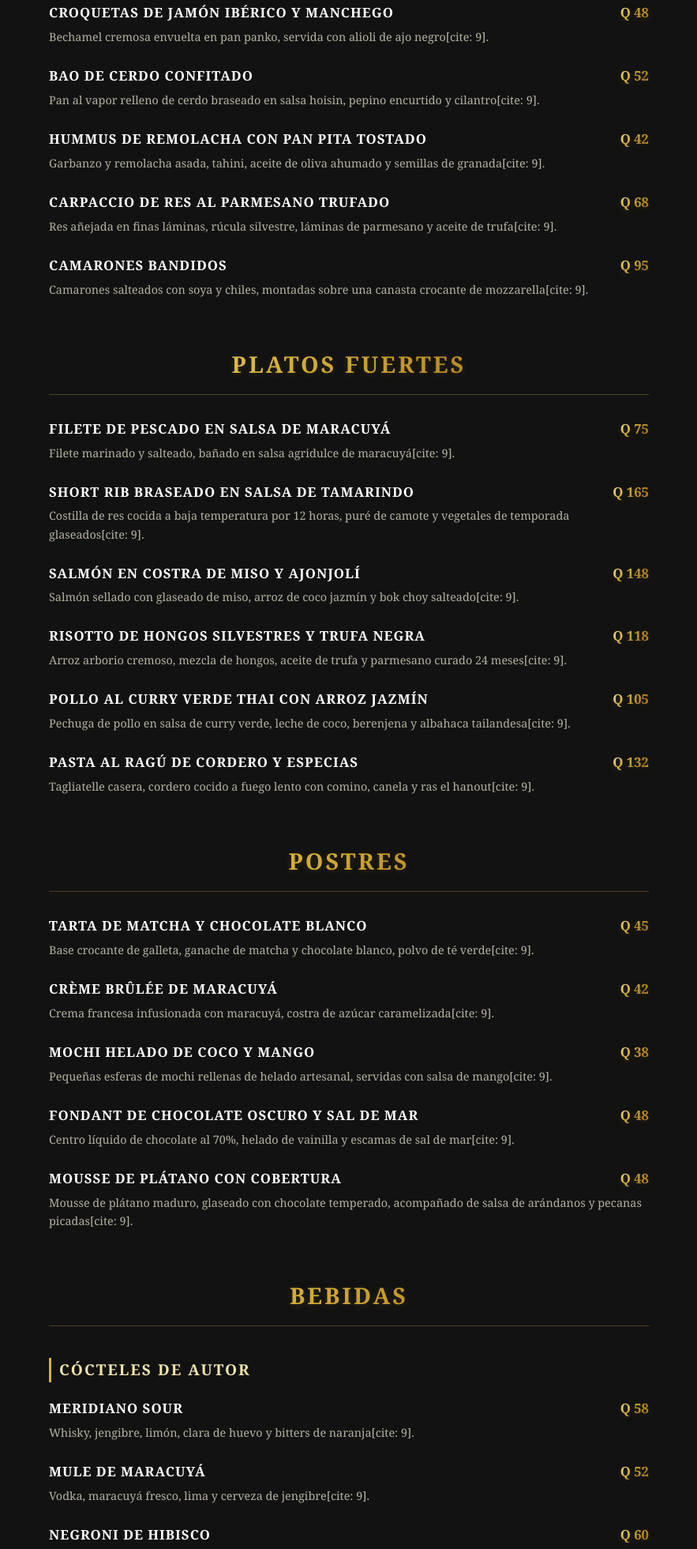
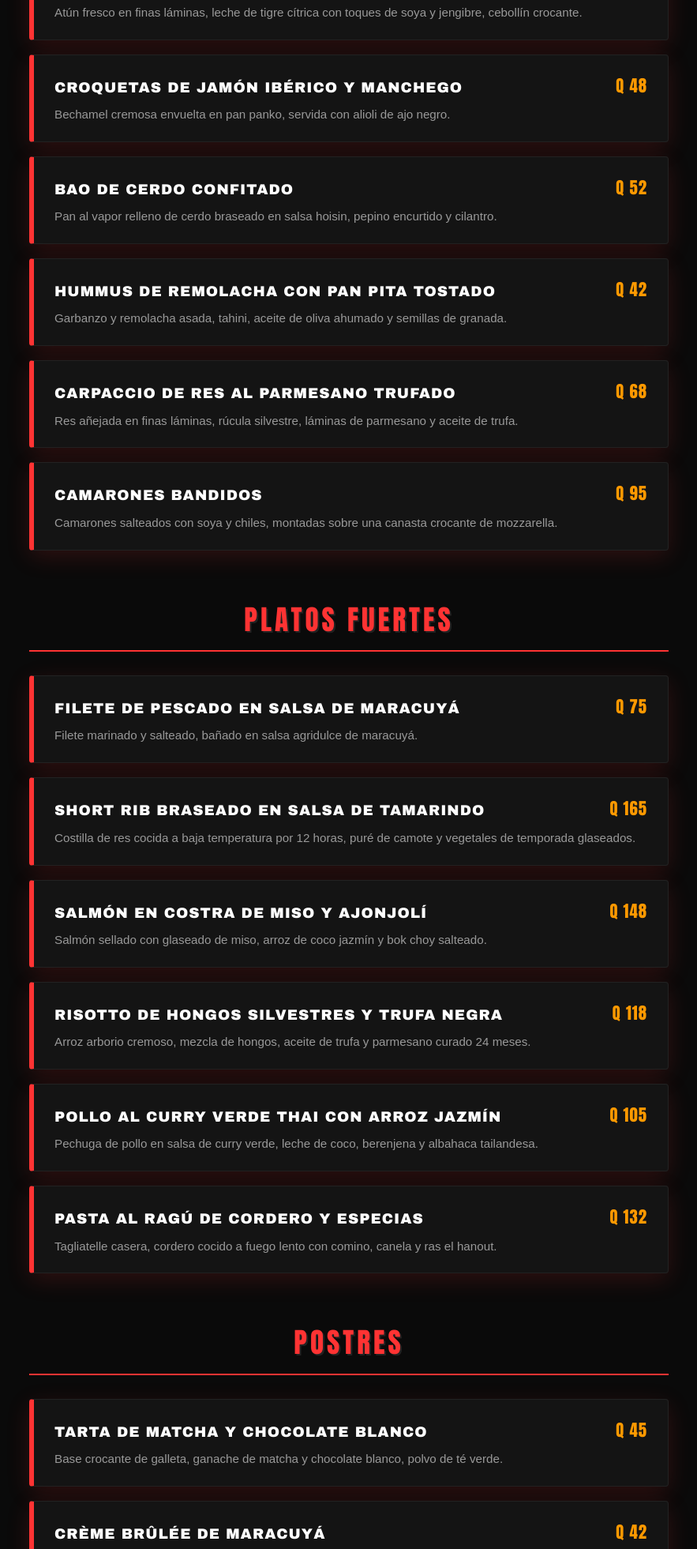
Before and after one commit to kike007P/PINCHE-SABOR, a plain HTML site: page index.html in a window 1280 px wide. Shown: the part 839-2800 px from the top of the page at 79% size, without its empty margins (198-1081 px from the left). Drawn offline with Linux system fonts and the light colour scheme.

Commit message:
Add files via upload

```diff
--- a/index.html
+++ b/index.html
@@ -3,15 +3,17 @@
 <head>
     <meta charset="UTF-8">
     <meta name="viewport" content="width=device-width, initial-scale=1.0">
-    <title>La Botánica del Autor | Menú Minimalista</title>
+    <title>PINCHE SABOR | Rebeldía Culinaria</title>
     <style>
         :root {
-            --color-fondo: #121212;
-            --color-texto: #e0d8c3;
-            --color-dorado-1: #d4af37;
-            --color-dorado-2: #f3e5ab;
-            --color-dorado-3: #aa771c;
+            --color-fondo: #0a0a0a; /* Negro urbano profundo */
+            --color-tarjeta: #141414; /* Gris ultra oscuro para contraste */
+            --color-texto: #f0f0f0; /* Blanco rasante para máxima lectura */
+            --color-secundario: #999999; /* Gris desgastado */
+            --color-acento: #ff3333; /* Rojo rebelde / carmesí */
+            --color-acento-secundario: #ff9900; /* Toque fuego/ámbar */
             --color-blanco: #ffffff;
+            --sombra-rebelde: 0 8px 30px rgba(255, 51, 51, 0.15);
         }
 
         * {
@@ -21,7 +23,7 @@
         body {
             margin: 0;
             padding: 0;
-            font-family: 'Georgia', serif;
+            font-family: 'Impact', 'Arial Black', sans-serif;
             background-color: var(--color-fondo);
             color: var(--color-texto);
             line-height: 1.6;
@@ -34,70 +36,88 @@
             justify-content: center;
             align-items: center;
             text-align: center;
-            background: linear-gradient(rgba(18, 18, 18, 0.85), rgba(18, 18, 18, 0.95)), url('https://images.unsplash.com/photo-1544025162-d76694265947?ixlib=rb-1.2.1&auto=format&fit=crop&w=1950&q=80') center/cover;
+            background: linear-gradient(rgba(10, 10, 10, 0.8), rgba(10, 10, 10, 0.95)), url('https://images.unsplash.com/photo-1514933651103-005eec06c04b?ixlib=rb-1.2.1&auto=format&fit=crop&w=1950&q=80') center/cover;
             padding: 20px;
+            border-bottom: 4px solid var(--color-acento);
         }
 
         .logo-emblem {
-            width: 150px;
+            width: 340px; /* Logo mucho más grande y protagónico */
             height: auto;
-            margin-bottom: 20px;
-            filter: drop-shadow(0px 8px 20px rgba(0, 0, 0, 0.9));
-        }
-
-        .gold-text {
-            background: linear-gradient(135deg, var(--color-dorado-2) 0%, var(--color-dorado-1) 40%, var(--color-dorado-3) 80%, var(--color-dorado-2) 100%);
-            -webkit-background-clip: text;
-            -webkit-text-fill-color: transparent;
-            text-shadow: 0px 2px 10px rgba(212, 175, 55, 0.15);
+            margin-bottom: 15px;
+            filter: drop-shadow(0px 8px 20px rgba(0, 0, 0, 0.95));
+            background: transparent;
+            border: none;
+            border-radius: 0;
+            padding: 0;
         }
 
         h1 {
-            font-size: 2.8rem;
-            margin-bottom: 10px;
+            font-size: 3.2rem;
+            margin-bottom: 5px;
             letter-spacing: 4px;
             text-transform: uppercase;
+            color: var(--color-blanco);
+            text-shadow: 3px 3px 0px var(--color-acento);
         }
 
         .eslogan {
-            font-size: 1.15rem;
+            font-size: 1.2rem;
             font-style: italic;
-            color: var(--color-dorado-2);
+            color: var(--color-acento-secundario);
             max-width: 500px;
-            letter-spacing: 1.5px;
-            opacity: 0.9;
+            letter-spacing: 2px;
+            font-family: 'Arial', sans-serif;
+            font-weight: bold;
         }
 
         .menu-section {
-            padding: 50px 20px;
-            max-width: 800px;
+            padding: 60px 20px;
+            max-width: 850px;
             margin: 0 auto;
         }
 
         .categoria-titulo {
             text-align: center;
-            font-size: 1.8rem;
+            font-size: 2.2rem;
             margin-top: 60px;
             margin-bottom: 30px;
-            border-bottom: 1px solid rgba(212, 175, 55, 0.3);
-            padding-bottom: 15px;
+            color: var(--color-acento);
             text-transform: uppercase;
-            letter-spacing: 3px;
+            letter-spacing: 4px;
+            text-shadow: 2px 2px 0px rgba(255, 255, 255, 0.1);
+            border-bottom: 2px solid var(--color-acento);
+            padding-bottom: 10px;
         }
 
         .subcategoria-titulo {
-            font-size: 1.2rem;
-            color: var(--color-dorado-2);
+            font-size: 1.4rem;
+            color: var(--color-acento-secundario);
             margin-top: 40px;
             margin-bottom: 20px;
             text-transform: uppercase;
             letter-spacing: 2px;
-            border-left: 3px solid var(--color-dorado-1);
-            padding-left: 10px;
+            border-left: 5px solid var(--color-acento-secundario);
+            padding-left: 12px;
+            font-family: 'Arial Black', sans-serif;
         }
 
         .platillo-container {
-            margin-bottom: 25px;
+            background-color: var(--color-tarjeta);
+            padding: 22px 26px;
+            margin-bottom: 18px;
+            border-radius: 4px;
+            box-shadow: var(--sombra-rebelde);
+            border-left: 6px solid var(--color-acento);
+            border-right: 1px solid #222;
+            border-top: 1px solid #222;
+            border-bottom: 1px solid #222;
+            transition: transform 0.2s ease, border-color 0.2s ease;
+        }
+
+        .platillo-container:hover {
+            transform: scale(1.01);
+            border-color: var(--color-acento-secundario);
         }
 
         .platillo {
@@ -108,32 +128,39 @@
         }
 
         .nombre-platillo {
-            font-weight: bold;
-            font-size: 1.05rem;
+            font-family: 'Arial Black', sans-serif;
+            font-size: 1.15rem;
             text-transform: uppercase;
             color: var(--color-blanco);
             letter-spacing: 1px;
         }
 
         .precio {
-            font-weight: bold;
-            font-size: 1.05rem;
+            font-family: 'Impact', sans-serif;
+            font-size: 1.3rem;
+            color: var(--color-acento-secundario);
             white-space: nowrap;
+            letter-spacing: 1px;
         }
 
         .descripcion {
-            font-size: 0.9rem;
-            color: #b5b0a1;
-            margin-top: 5px;
+            font-family: 'Arial', sans-serif;
+            font-size: 0.95rem;
+            color: var(--color-secundario);
+            margin-top: 8px;
             margin-bottom: 0;
+            line-height: 1.5;
         }
 
         footer {
             text-align: center;
-            padding: 50px 20px;
-            background-color: #0b0b0b;
-            border-top: 1px solid rgba(212, 175, 55, 0.2);
+            padding: 60px 20px;
+            background-color: #050505;
+            color: var(--color-texto);
+            font-family: 'Arial', sans-serif;
             font-size: 0.95rem;
+            margin-top: 80px;
+            border-top: 3px solid var(--color-acento);
         }
 
         .footer-content {
@@ -143,16 +170,24 @@
 
         .footer-content p {
             margin: 8px 0;
-            color: #b5b0a1;
+            color: #b0b0b0;
+        }
+
+        .footer-titulo {
+            color: var(--color-acento);
+            font-family: 'Impact', sans-serif;
+            font-size: 1.8rem;
+            letter-spacing: 3px;
+            text-transform: uppercase;
         }
 
         @media (max-width: 600px) {
+            .logo-emblem {
+                width: 240px; /* Tamaño adaptado para móviles */
+            }
             h1 {
-                font-size: 2rem;
+                font-size: 2.2rem;
                 letter-spacing: 2px;
-            }
-            .eslogan {
-                font-size: 1rem;
             }
             .menu-section {
                 padding: 30px 15px;
@@ -160,11 +195,11 @@
             .platillo {
                 flex-direction: column;
                 align-items: flex-start;
-                gap: 2px;
+                gap: 6px;
             }
             .precio {
                 align-self: flex-end;
-                margin-top: -20px;
+                margin-top: -28px;
             }
         }
     </style>
@@ -172,150 +207,150 @@
 <body>
 
     <header class="hero">
-        <img src="logo.png" alt="La Botánica del Autor" class="logo-emblem">
-        <h1 class="gold-text">La Botánica del Autor</h1>
-        <p class="eslogan">Donde la naturaleza se vuelve arte en el plato.</p>
+        <img src="logo.png" alt="Pinche Sabor" class="logo-emblem">
+        <h1>Pinche Sabor</h1>
+        <p class="eslogan">Sin reglas. Cocina brava y de autor sin pretensiones.</p>
     </header>
 
     <section id="menu" class="menu-section">
 
         <!-- ENTRADAS -->
-        <h2 class="categoria-titulo gold-text">Entradas</h2>
+        <h2 class="categoria-titulo">Entradas</h2>
 
         <div class="platillo-container">
-            <div class="platillo"><span class="nombre-platillo">Tiradito Nikkei de Atún</span><span class="precio gold-text">Q 65</span></div>
-            <p class="descripcion">Atún fresco en finas láminas, leche de tigre cítrica con toques de soya y jengibre, cebollín crocante[cite: 9].</p>
+            <div class="platillo"><span class="nombre-platillo">Tiradito Nikkei de Atún</span><span class="precio">Q 65</span></div>
+            <p class="descripcion">Atún fresco en finas láminas, leche de tigre cítrica con toques de soya y jengibre, cebollín crocante.</p>
         </div>
 
         <div class="platillo-container">
-            <div class="platillo"><span class="nombre-platillo">Croquetas de Jamón Ibérico y Manchego</span><span class="precio gold-text">Q 48</span></div>
-            <p class="descripcion">Bechamel cremosa envuelta en pan panko, servida con alioli de ajo negro[cite: 9].</p>
+            <div class="platillo"><span class="nombre-platillo">Croquetas de Jamón Ibérico y Manchego</span><span class="precio">Q 48</span></div>
+            <p class="descripcion">Bechamel cremosa envuelta en pan panko, servida con alioli de ajo negro.</p>
         </div>
 
         <div class="platillo-container">
-            <div class="platillo"><span class="nombre-platillo">Bao de Cerdo Confitado</span><span class="precio gold-text">Q 52</span></div>
-            <p class="descripcion">Pan al vapor relleno de cerdo braseado en salsa hoisin, pepino encurtido y cilantro[cite: 9].</p>
+            <div class="platillo"><span class="nombre-platillo">Bao de Cerdo Confitado</span><span class="precio">Q 52</span></div>
+            <p class="descripcion">Pan al vapor relleno de cerdo braseado en salsa hoisin, pepino encurtido y cilantro.</p>
         </div>
 
         <div class="platillo-container">
-            <div class="platillo"><span class="nombre-platillo">Hummus de Remolacha con Pan Pita Tostado</span><span class="precio gold-text">Q 42</span></div>
-            <p class="descripcion">Garbanzo y remolacha asada, tahini, aceite de oliva ahumado y semillas de granada[cite: 9].</p>
+            <div class="platillo"><span class="nombre-platillo">Hummus de Remolacha con Pan Pita Tostado</span><span class="precio">Q 42</span></div>
+            <p class="descripcion">Garbanzo y remolacha asada, tahini, aceite de oliva ahumado y semillas de granada.</p>
         </div>
 
         <div class="platillo-container">
-            <div class="platillo"><span class="nombre-platillo">Carpaccio de Res al Parmesano Trufado</span><span class="precio gold-text">Q 68</span></div>
-            <p class="descripcion">Res añejada en finas láminas, rúcula silvestre, láminas de parmesano y aceite de trufa[cite: 9].</p>
+            <div class="platillo"><span class="nombre-platillo">Carpaccio de Res al Parmesano Trufado</span><span class="precio">Q 68</span></div>
+            <p class="descripcion">Res añejada en finas láminas, rúcula silvestre, láminas de parmesano y aceite de trufa.</p>
         </div>
 
         <div class="platillo-container">
-            <div class="platillo"><span class="nombre-platillo">Camarones Bandidos</span><span class="precio gold-text">Q 95</span></div>
-            <p class="descripcion">Camarones salteados con soya y chiles, montadas sobre una canasta crocante de mozzarella[cite: 9].</p>
+            <div class="platillo"><span class="nombre-platillo">Camarones Bandidos</span><span class="precio">Q 95</span></div>
+            <p class="descripcion">Camarones salteados con soya y chiles, montadas sobre una canasta crocante de mozzarella.</p>
         </div>
 
         <!-- PLATOS FUERTES -->
-        <h2 class="categoria-titulo gold-text">Platos Fuertes</h2>
+        <h2 class="categoria-titulo">Platos Fuertes</h2>
 
         <div class="platillo-container">
-            <div class="platillo"><span class="nombre-platillo">Filete de pescado en salsa de maracuyá</span><span class="precio gold-text">Q 75</span></div>
-            <p class="descripcion">Filete marinado y salteado, bañado en salsa agridulce de maracuyá[cite: 9].</p>
+            <div class="platillo"><span class="nombre-platillo">Filete de pescado en salsa de maracuyá</span><span class="precio">Q 75</span></div>
+            <p class="descripcion">Filete marinado y salteado, bañado en salsa agridulce de maracuyá.</p>
         </div>
 
         <div class="platillo-container">
-            <div class="platillo"><span class="nombre-platillo">Short Rib Braseado en Salsa de Tamarindo</span><span class="precio gold-text">Q 165</span></div>
-            <p class="descripcion">Costilla de res cocida a baja temperatura por 12 horas, puré de camote y vegetales de temporada glaseados[cite: 9].</p>
+            <div class="platillo"><span class="nombre-platillo">Short Rib Braseado en Salsa de Tamarindo</span><span class="precio">Q 165</span></div>
+            <p class="descripcion">Costilla de res cocida a baja temperatura por 12 horas, puré de camote y vegetales de temporada glaseados.</p>
         </div>
 
         <div class="platillo-container">
-            <div class="platillo"><span class="nombre-platillo">Salmón en Costra de Miso y Ajonjolí</span><span class="precio gold-text">Q 148</span></div>
-            <p class="descripcion">Salmón sellado con glaseado de miso, arroz de coco jazmín y bok choy salteado[cite: 9].</p>
+            <div class="platillo"><span class="nombre-platillo">Salmón en Costra de Miso y Ajonjolí</span><span class="precio">Q 148</span></div>
+            <p class="descripcion">Salmón sellado con glaseado de miso, arroz de coco jazmín y bok choy salteado.</p>
         </div>
 
         <div class="platillo-container">
-            <div class="platillo"><span class="nombre-platillo">Risotto de Hongos Silvestres y Trufa Negra</span><span class="precio gold-text">Q 118</span></div>
-            <p class="descripcion">Arroz arborio cremoso, mezcla de hongos, aceite de trufa y parmesano curado 24 meses[cite: 9].</p>
+            <div class="platillo"><span class="nombre-platillo">Risotto de Hongos Silvestres y Trufa Negra</span><span class="precio">Q 118</span></div>
+            <p class="descripcion">Arroz arborio cremoso, mezcla de hongos, aceite de trufa y parmesano curado 24 meses.</p>
         </div>
 
         <div class="platillo-container">
-            <div class="platillo"><span class="nombre-platillo">Pollo al Curry Verde Thai con Arroz Jazmín</span><span class="precio gold-text">Q 105</span></div>
-            <p class="descripcion">Pechuga de pollo en salsa de curry verde, leche de coco, berenjena y albahaca tailandesa[cite: 9].</p>
+            <div class="platillo"><span class="nombre-platillo">Pollo al Curry Verde Thai con Arroz Jazmín</span><span class="precio">Q 105</span></div>
+            <p class="descripcion">Pechuga de pollo en salsa de curry verde, leche de coco, berenjena y albahaca tailandesa.</p>
         </div>
 
         <div class="platillo-container">
-            <div class="platillo"><span class="nombre-platillo">Pasta al Ragú de Cordero y Especias</span><span class="precio gold-text">Q 132</span></div>
-            <p class="descripcion">Tagliatelle casera, cordero cocido a fuego lento con comino, canela y ras el hanout[cite: 9].</p>
+            <div class="platillo"><span class="nombre-platillo">Pasta al Ragú de Cordero y Especias</span><span class="precio">Q 132</span></div>
+            <p class="descripcion">Tagliatelle casera, cordero cocido a fuego lento con comino, canela y ras el hanout.</p>
         </div>
 
         <!-- POSTRES -->
-        <h2 class="categoria-titulo gold-text">Postres</h2>
+        <h2 class="categoria-titulo">Postres</h2>
 
         <div class="platillo-container">
-            <div class="platillo"><span class="nombre-platillo">Tarta de Matcha y Chocolate Blanco</span><span class="precio gold-text">Q 45</span></div>
-            <p class="descripcion">Base crocante de galleta, ganache de matcha y chocolate blanco, polvo de té verde[cite: 9].</p>
+            <div class="platillo"><span class="nombre-platillo">Tarta de Matcha y Chocolate Blanco</span><span class="precio">Q 45</span></div>
+            <p class="descripcion">Base crocante de galleta, ganache de matcha y chocolate blanco, polvo de té verde.</p>
         </div>
 
         <div class="platillo-container">
-            <div class="platillo"><span class="nombre-platillo">Crème Brûlée de Maracuyá</span><span class="precio gold-text">Q 42</span></div>
-            <p class="descripcion">Crema francesa infusionada con maracuyá, costra de azúcar caramelizada[cite: 9].</p>
+            <div class="platillo"><span class="nombre-platillo">Crème Brûlée de Maracuyá</span><span class="precio">Q 42</span></div>
+            <p class="descripcion">Crema francesa infusionada con maracuyá, costra de azúcar caramelizada.</p>
         </div>
 
         <div class="platillo-container">
-            <div class="platillo"><span class="nombre-platillo">Mochi Helado de Coco y Mango</span><span class="precio gold-text">Q 38</span></div>
-            <p class="descripcion">Pequeñas esferas de mochi rellenas de helado artesanal, servidas con salsa de mango[cite: 9].</p>
+            <div class="platillo"><span class="nombre-platillo">Mochi Helado de Coco y Mango</span><span class="precio">Q 38</span></div>
+            <p class="descripcion">Pequeñas esferas de mochi rellenas de helado artesanal, servidas con salsa de mango.</p>
         </div>
 
         <div class="platillo-container">
-            <div class="platillo"><span class="nombre-platillo">Fondant de Chocolate Oscuro y Sal de Mar</span><span class="precio gold-text">Q 48</span></div>
-            <p class="descripcion">Centro líquido de chocolate al 70%, helado de vainilla y escamas de sal de mar[cite: 9].</p>
+            <div class="platillo"><span class="nombre-platillo">Fondant de Chocolate Oscuro y Sal de Mar</span><span class="precio">Q 48</span></div>
+            <p class="descripcion">Centro líquido de chocolate al 70%, helado de vainilla y escamas de sal de mar.</p>
         </div>
 
         <div class="platillo-container">
-            <div class="platillo"><span class="nombre-platillo">Mousse de plátano con cobertura</span><span class="precio gold-text">Q 48</span></div>
-            <p class="descripcion">Mousse de plátano maduro, glaseado con chocolate temperado, acompañado de salsa de arándanos y pecanas picadas[cite: 9].</p>
+            <div class="platillo"><span class="nombre-platillo">Mousse de plátano con cobertura</span><span class="precio">Q 48</span></div>
+            <p class="descripcion">Mousse de plátano maduro, glaseado con chocolate temperado, acompañado de salsa de arándanos y pecanas picadas.</p>
         </div>
 
         <!-- BEBIDAS -->
-        <h2 class="categoria-titulo gold-text">Bebidas</h2>
+        <h2 class="categoria-titulo">Bebidas</h2>
 
         <h3 class="subcategoria-titulo">Cócteles de Autor</h3>
 
         <div class="platillo-container">
-            <div class="platillo"><span class="nombre-platillo">Meridiano Sour</span><span class="precio gold-text">Q 58</span></div>
-            <p class="descripcion">Whisky, jengibre, limón, clara de huevo y bitters de naranja[cite: 9].</p>
+            <div class="platillo"><span class="nombre-platillo">Meridiano Sour</span><span class="precio">Q 58</span></div>
+            <p class="descripcion">Whisky, jengibre, limón, clara de huevo y bitters de naranja.</p>
         </div>
 
         <div class="platillo-container">
-            <div class="platillo"><span class="nombre-platillo">Mule de Maracuyá</span><span class="precio gold-text">Q 52</span></div>
-            <p class="descripcion">Vodka, maracuyá fresco, lima y cerveza de jengibre[cite: 9].</p>
+            <div class="platillo"><span class="nombre-platillo">Mule de Maracuyá</span><span class="precio">Q 52</span></div>
+            <p class="descripcion">Vodka, maracuyá fresco, lima y cerveza de jengibre.</p>
         </div>
 
         <div class="platillo-container">
-            <div class="platillo"><span class="nombre-platillo">Negroni de Hibisco</span><span class="precio gold-text">Q 60</span></div>
-            <p class="descripcion">Gin, campari, vermouth rojo infusionado con flor de jamaica[cite: 9].</p>
+            <div class="platillo"><span class="nombre-platillo">Negroni de Hibisco</span><span class="precio">Q 60</span></div>
+            <p class="descripcion">Gin, campari, vermouth rojo infusionado con flor de jamaica.</p>
         </div>
 
         <h3 class="subcategoria-titulo">Sin Alcohol</h3>
 
         <div class="platillo-container">
-            <div class="platillo"><span class="nombre-platillo">Limonada de Albahaca y Jengibre</span><span class="precio gold-text">Q 28</span></div>
-            <p class="descripcion">Limón fresco, albahaca, jengibre y agua mineral[cite: 9].</p>
+            <div class="platillo"><span class="nombre-platillo">Limonada de Albahaca y Jengibre</span><span class="precio">Q 28</span></div>
+            <p class="descripcion">Limón fresco, albahaca, jengibre y agua mineral.</p>
         </div>
 
         <div class="platillo-container">
-            <div class="platillo"><span class="nombre-platillo">Agua de Jamaica con Menta</span><span class="precio gold-text">Q 24</span></div>
-            <p class="descripcion">Infusión fría de flor de jamaica, menta fresca y un toque de miel[cite: 9].</p>
+            <div class="platillo"><span class="nombre-platillo">Agua de Jamaica con Menta</span><span class="precio">Q 24</span></div>
+            <p class="descripcion">Infusión fría de flor de jamaica, menta fresca y un toque de miel.</p>
         </div>
 
     </section>
 
     <footer>
         <div class="footer-content">
-            <p class="gold-text" style="font-size: 1.2rem; margin-bottom: 5px;"><strong>La Botánica del Autor</strong></p>
-            <p style="font-style: italic; margin-bottom: 20px;">Experiencia Gastronómica de Vanguardia</p>
+            <p class="footer-titulo"><strong>Pinche Sabor</strong></p>
+            <p style="font-style: italic; margin-bottom: 20px;">Cocina brava sin reglas</p>
 
-            <p>📍 <strong>Dirección:</strong> 4ª Calle Poniente #18, Antigua Guatemala</p>
-            <p>📞 <strong>Teléfono:</strong> +502 7832-4590</p>
-            <p>✉️ <strong>Correo:</strong> contacto@botanicadelautor.com</p>
-            <p style="margin-top: 15px;"><span class="gold-text">Instagram & Facebook:</span> @botanicadelautor</p>
+            <p>📍 <strong>Dirección:</strong> 3ª Avenida Norte #12, Antigua Guatemala</p>
+            <p>📞 <strong>Teléfono:</strong> +502 7832-9900</p>
+            <p>✉️ <strong>Correo:</strong> contacto@pinchesabor.com</p>
+            <p style="margin-top: 15px;"><span style="color: var(--color-acento-secundario);">Instagram & Facebook:</span> @pinchesabor</p>
         </div>
     </footer>
 
```
Also changed, not shown: logo.png (added).
